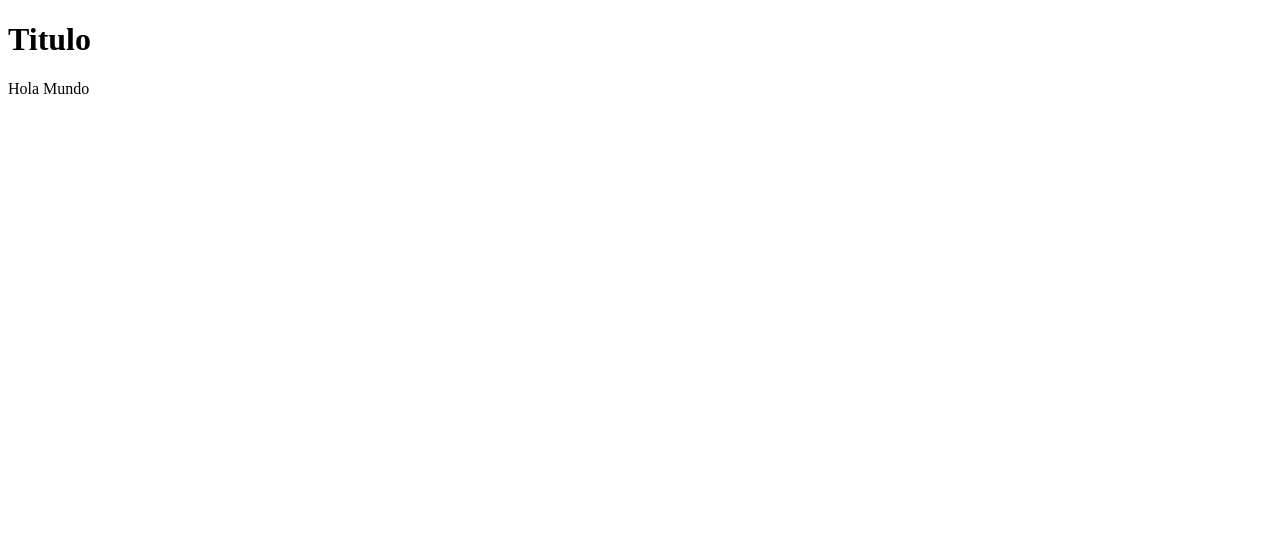
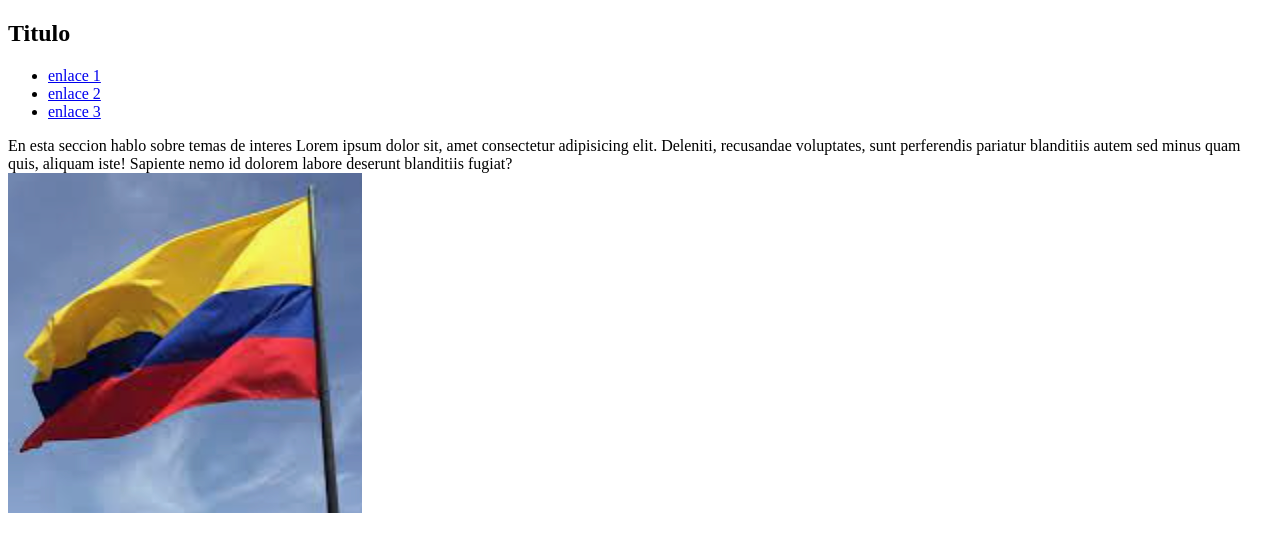
Before and after one commit to Yursksf1/publish, a plain HTML site: page index.html in a window 1280 px wide. Drawn offline with Linux system fonts and the light colour scheme.

Commit message:
add code base only html

```diff
--- a/index.html
+++ b/index.html
@@ -6,7 +6,19 @@
     <title>Document</title>
 </head>
 <body>
-    <h1> Titulo </h1>
-    <p> Hola Mundo </p>
+    <nav>
+        <h1> Titulo </h1>
+        <ul>
+            <li> <a href="page_1.html"> enlace 1 </a> </li>
+            <li> <a href="page_2.html"> enlace 2 </a> </li>
+            <li> <a href="page_3.html"> enlace 3 </a> </li>
+        </ul>
+    </nav>
+    <section>
+        En esta seccion hablo sobre temas de interes
+        Lorem ipsum dolor sit, amet consectetur adipisicing elit. Deleniti, recusandae voluptates, sunt perferendis pariatur blanditiis autem sed minus quam quis, aliquam iste! Sapiente nemo id dolorem labore deserunt blanditiis fugiat?
+        <br>
+        <img src="resource/img/img_1.png" alt="">
+    </section>
 </body>
 </html>
```
Also changed, not shown: resource/img/img_1.png (added).
